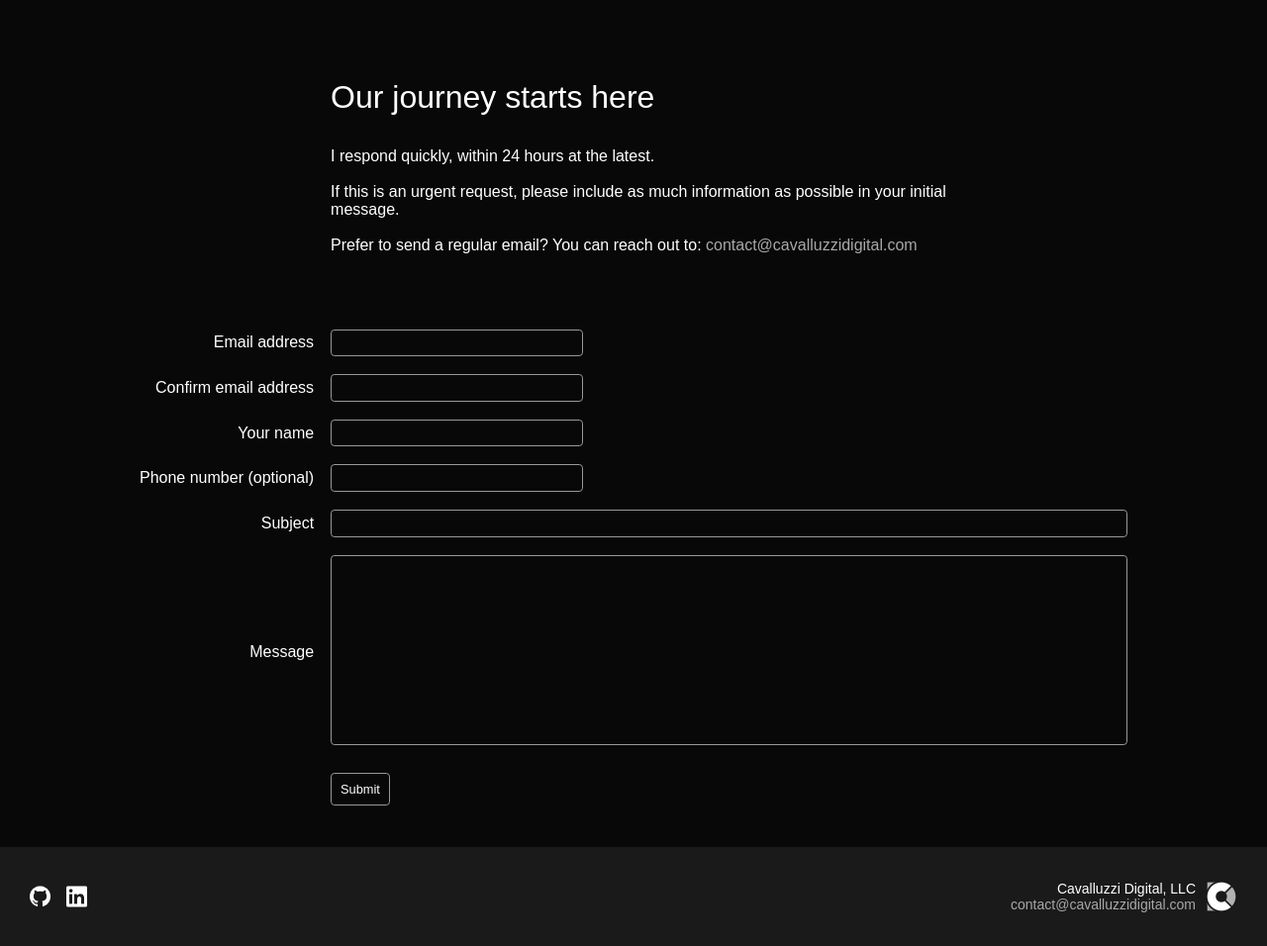
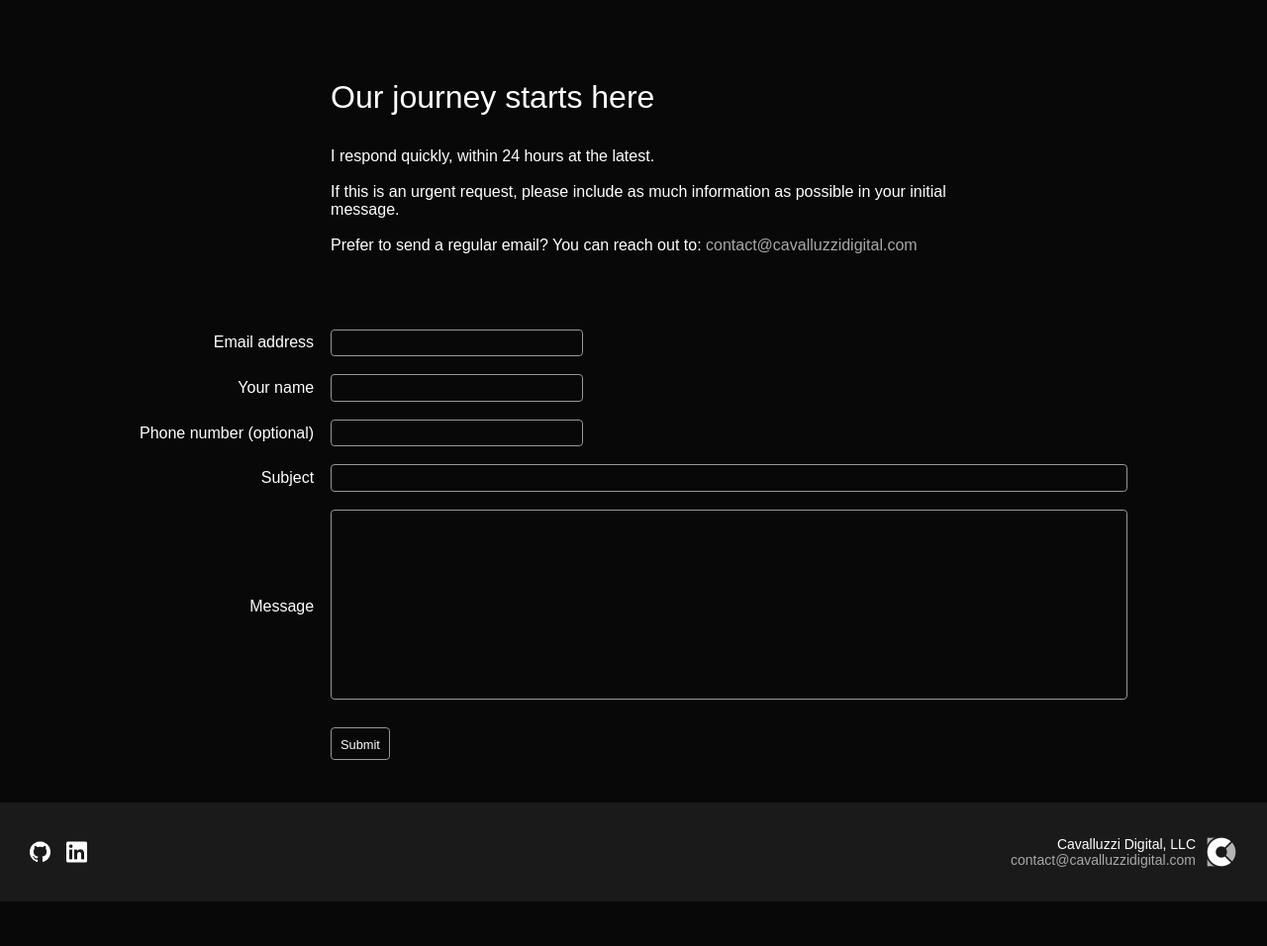
Before and after one commit to chriscavalluzzi/cavalluzzidigital.com, a PHP site: page /pages/contact.php in a window 1280 px wide. Shown: the part 101-1057 px from the top of the page at 99% size. After the commit the page ends 1012 px from the top, so only its background shows below. Run offline with PHP 8.4, Linux system fonts and the light colour scheme; some web fonts are replaced.

Commit message:
Remove email confirmation field in contact form

```diff
--- a/pages/contact.php
+++ b/pages/contact.php
@@ -43,16 +43,6 @@
                                     </td>
                                     <td class="contact-form-input-container">
                                         <input name="email" id="email" type="email" required="true" size="30">
-                                    </td>
-                                </tr>
-                                <tr>
-                                    <td class="contact-form-label-container">
-                                        <label for="email-confirmation">
-                                            Confirm email address
-                                        </label>
-                                    </td>
-                                    <td class="contact-form-input-container">
-                                        <input name="email-confirmation" id="email-confirmation" type="email" required="true" size="30">
                                     </td>
                                 </tr>
                                 <tr>
```
